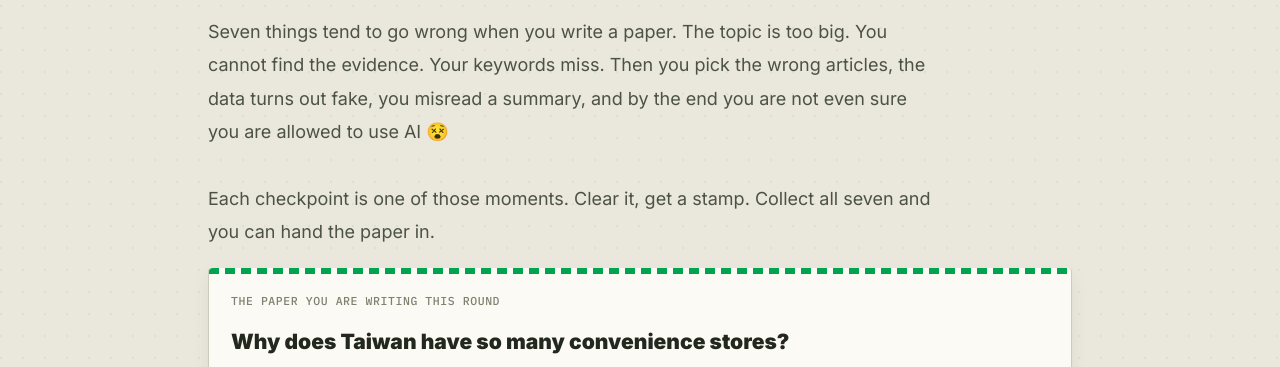
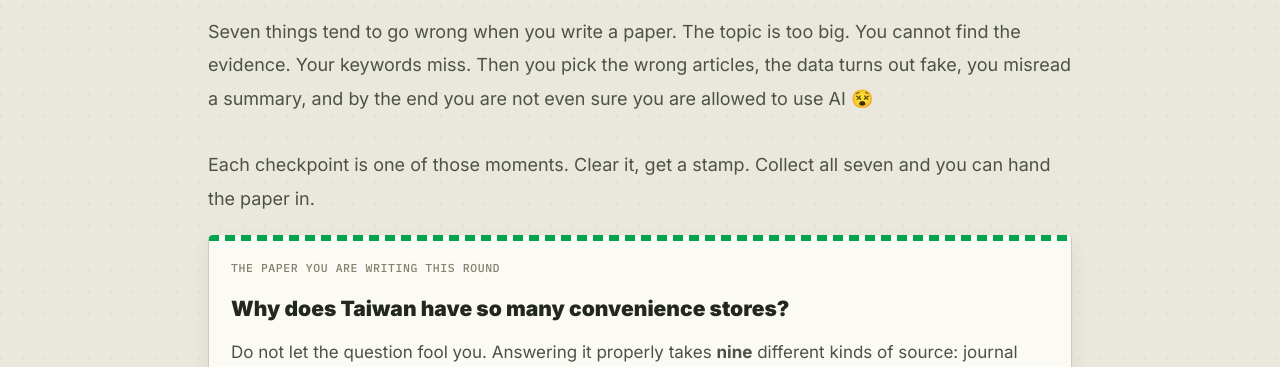
Before and after one commit to mookrue/dingdong-database, a plain HTML site: page en.html in a window 1280 px wide. Shown: the part 413-780 px from the top of the page. Drawn offline with Linux system fonts and the light colour scheme.

Commit message:
Add files via upload

```diff
--- a/en.html
+++ b/en.html
@@ -41,7 +41,7 @@ h1{font-size:clamp(36px,8vw,64px);font-weight:900;line-height:1.06;letter-spacin
 .sub{font-size:clamp(16px,3vw,20px);font-weight:700;color:var(--muted);margin:0 0 16px}
 h2{font-size:clamp(23px,4.4vw,32px);font-weight:900;line-height:1.24;letter-spacing:-.02em;margin:0 0 8px}
 .eyebrow{display:inline-block;font-family:"IBM Plex Mono",monospace;font-size:12px;font-weight:600;letter-spacing:.16em;text-transform:uppercase;background:transparent;color:var(--ink);border:1px dashed var(--ink);padding:3px 12px;border-radius:2px;margin-bottom:12px}
-.lede{font-size:18px;color:var(--ink2);max-width:64ch}
+.lede{font-size:18px;color:var(--ink2);max-width:none}
 .hint{font-size:13.5px;color:var(--muted);margin-top:10px}
 hr.rule{border:0;border-top:2px dotted var(--line);margin:36px 0}
 
```
Also changed, not shown: index.html (+1 -1 lines).
